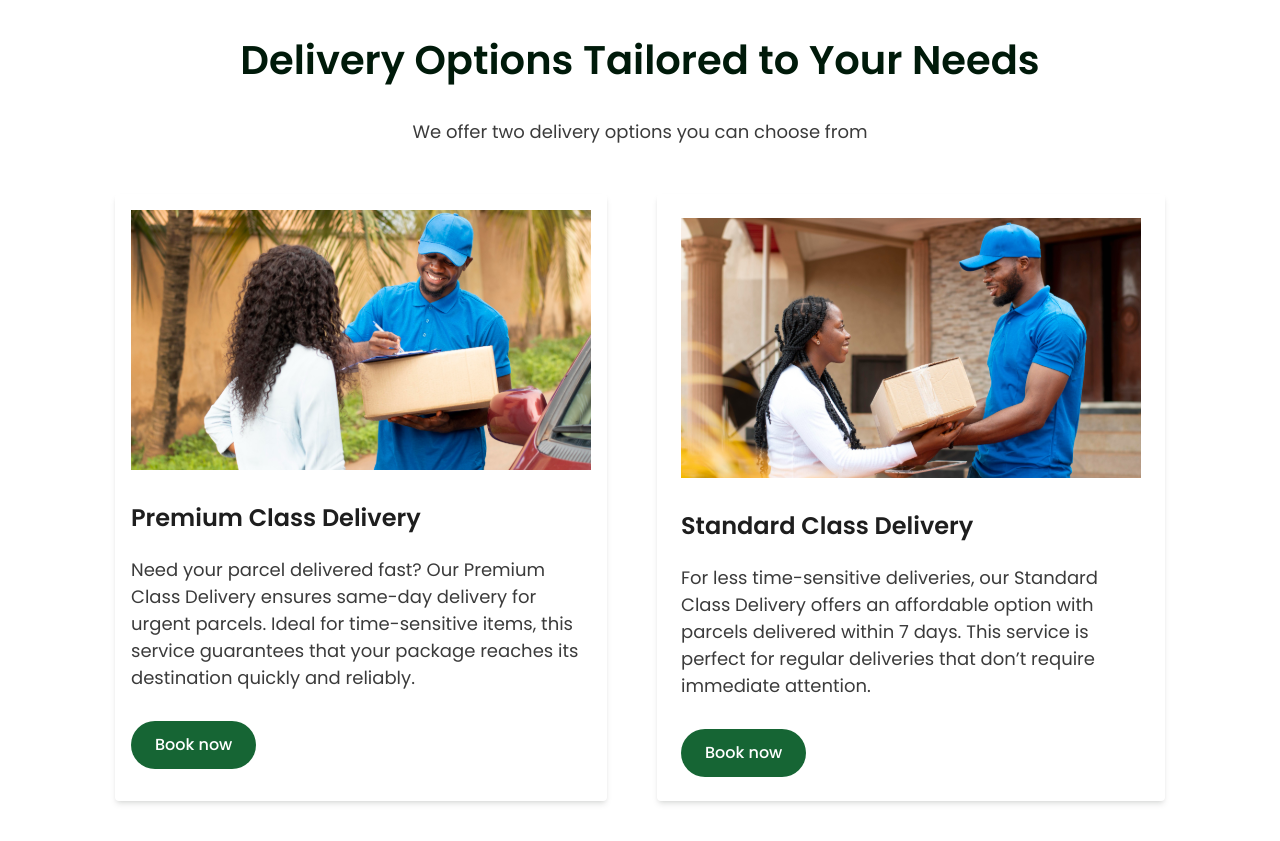
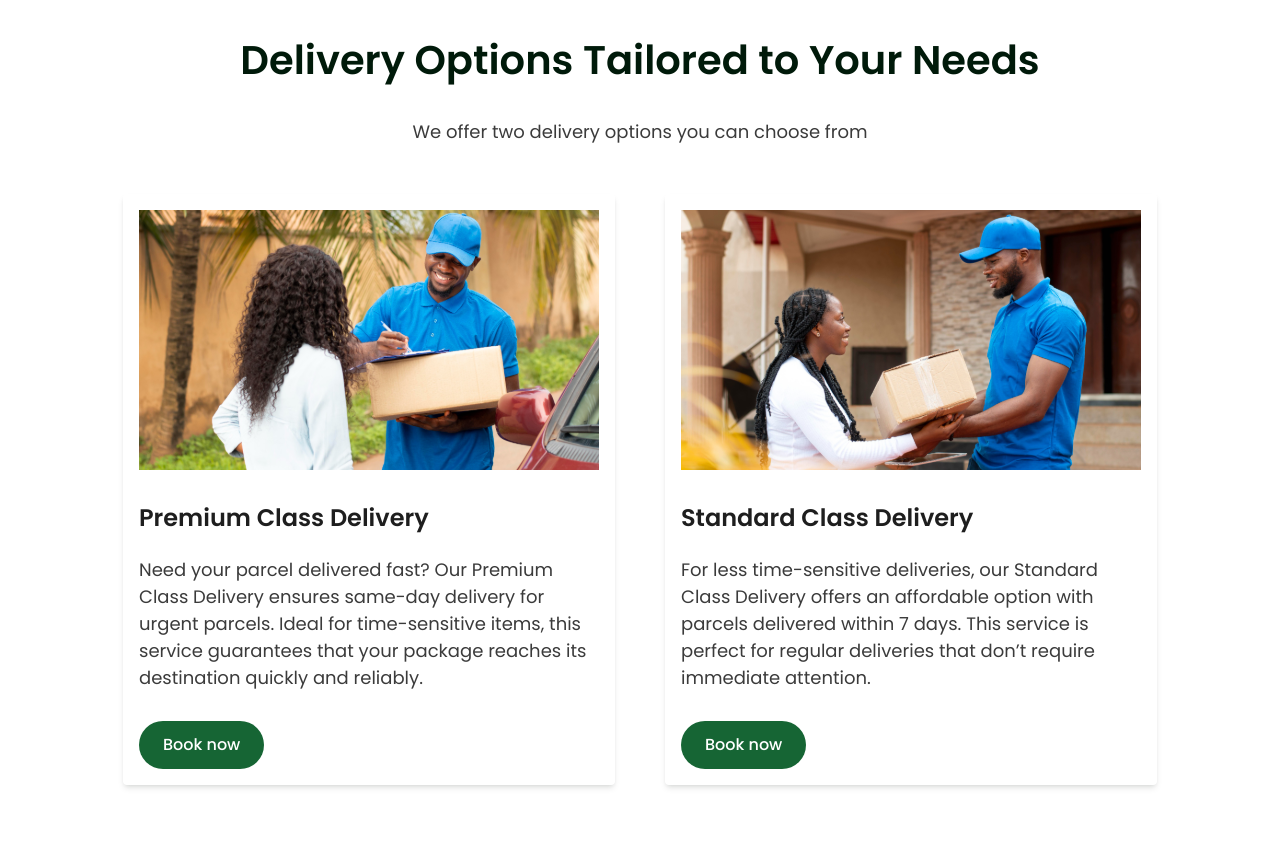
Before and after one commit to SmartApproaches/Multi-Bag-Deliveries, a React (Vite) app: page / in a window 1280 px wide. Built offline with nearby package versions, Linux system fonts and the light colour scheme.

Commit message:
delivery options

```diff
--- a/src/App.jsx
+++ b/src/App.jsx
@@ -6,7 +6,12 @@ import DeliveryOptions from "./components/button/DeliveryOptions";
 function App() {
   return (
     <>
-      <DeliveryOptions />
+      <Router>
+        <Routes>
+          {/* <Route path="/" element={<Home />} /> */}
+        </Routes>
+        <DeliveryOptions />
+      </Router>
     </>
   );
 }
--- a/src/components/button/DeliveryOptions.jsx
+++ b/src/components/button/DeliveryOptions.jsx
@@ -21,7 +21,7 @@ function DeliveryOptions() {
           <Button variant="primary">Book now</Button>
         </div>
 
-        <div className="shadow-md shadow-[#0013081A] rounded-[4px] p-6">
+        <div className="shadow-md shadow-[#0013081A] rounded-[4px] p-4">
           <img src={IMAGES.standard_class} alt="standard_class" className="pb-[30px]" />
           <h2 className="font-[600] text-[#1E1E1E] text-[24px] pb-[20px]">Standard Class Delivery</h2>
           <p className="text-[#3B3B3B] text-[18px] font-[400] pb-[30px] max-w-[450px]">
```
